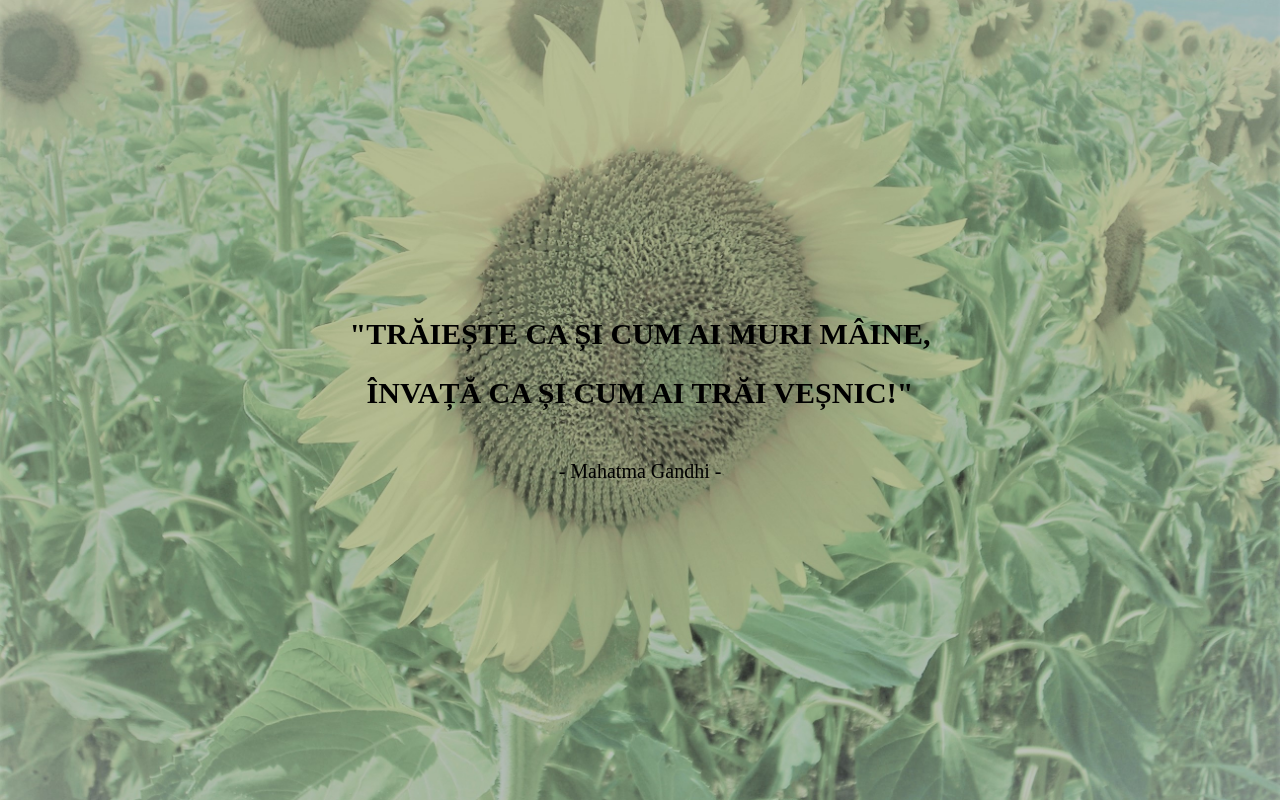
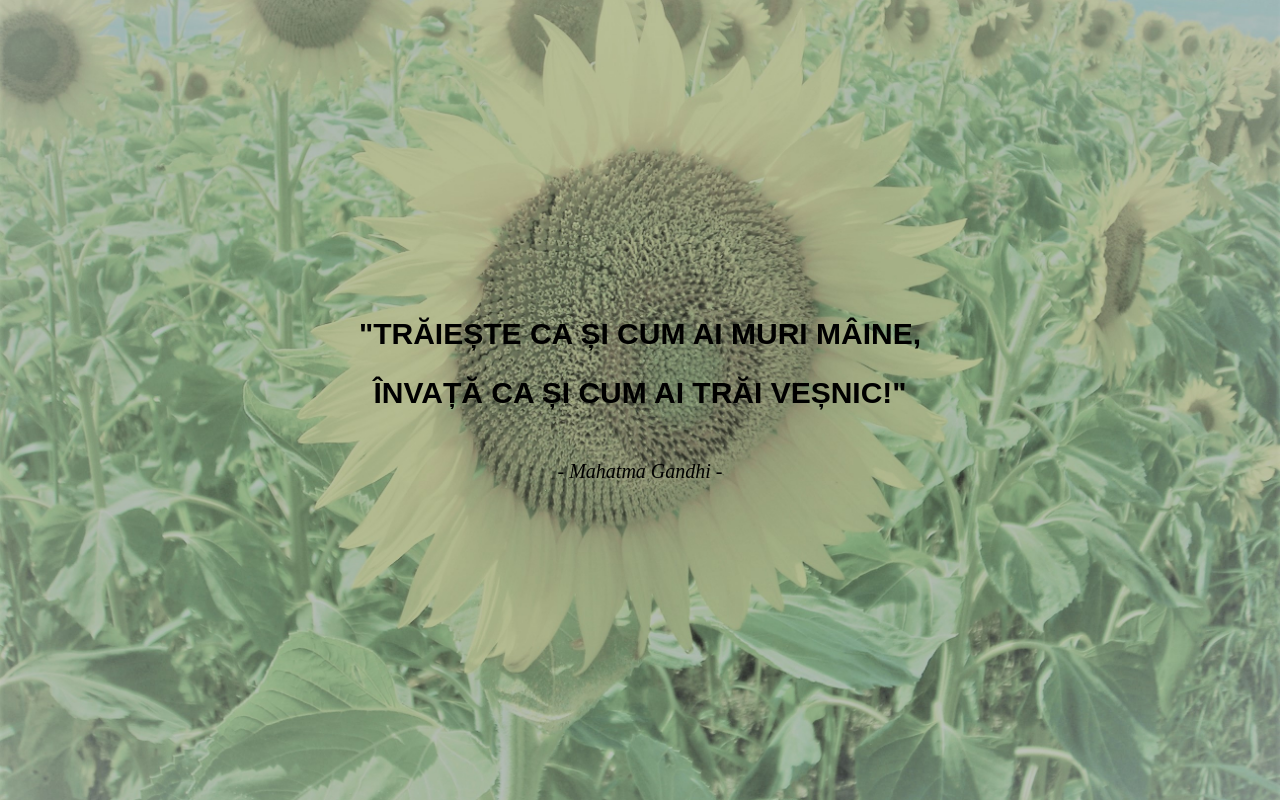
Before and after one commit to PetreaSpanu/simple-quote-page, a plain HTML site: page index.html in a window 1280 px wide. Drawn offline with Linux system fonts and the light colour scheme.

Commit message:
14/12, 18:35 - fisiere actualizate

```diff
--- a/index.html
+++ b/index.html
@@ -12,6 +12,6 @@
   <body>
     <h1>"Trăiește ca și cum ai muri mâine,</h1>
     <h1> învață ca și cum ai trăi veșnic!"</h1>
-    <p>- Mahatma Gandhi -</p>
+    <p><em>- Mahatma Gandhi -</em></p>
   </body>
 </html>
--- a/main.css
+++ b/main.css
@@ -15,11 +15,15 @@ body {
   background-size: cover;
 }
 h1 {
+  font-family: Raleway, sans-serif;
   font-size: 30px;
   text-transform:uppercase;
+  font-style: normal;
   margin-bottom: 25px;
+
 }
 p {
+  font-family:inherit;
   font-size: 20px;
   margin-top: 25px;
 }
```
